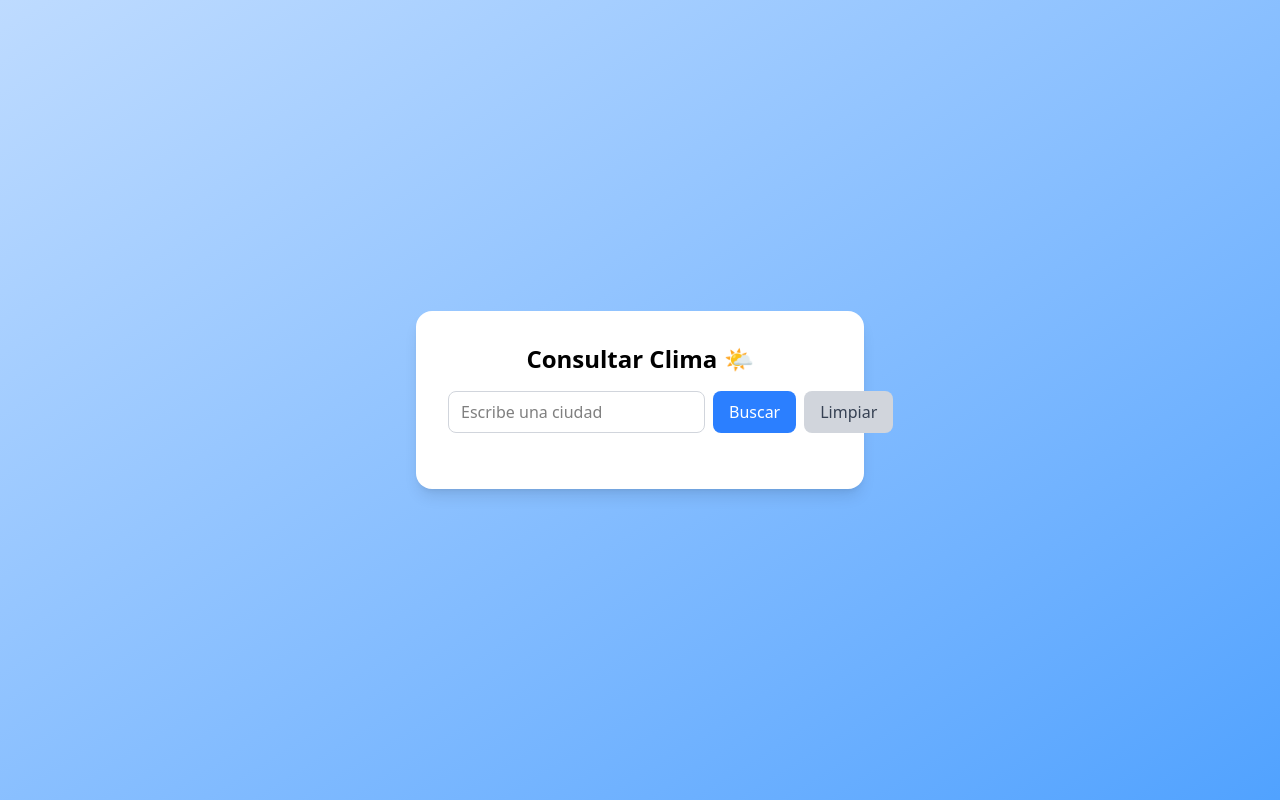
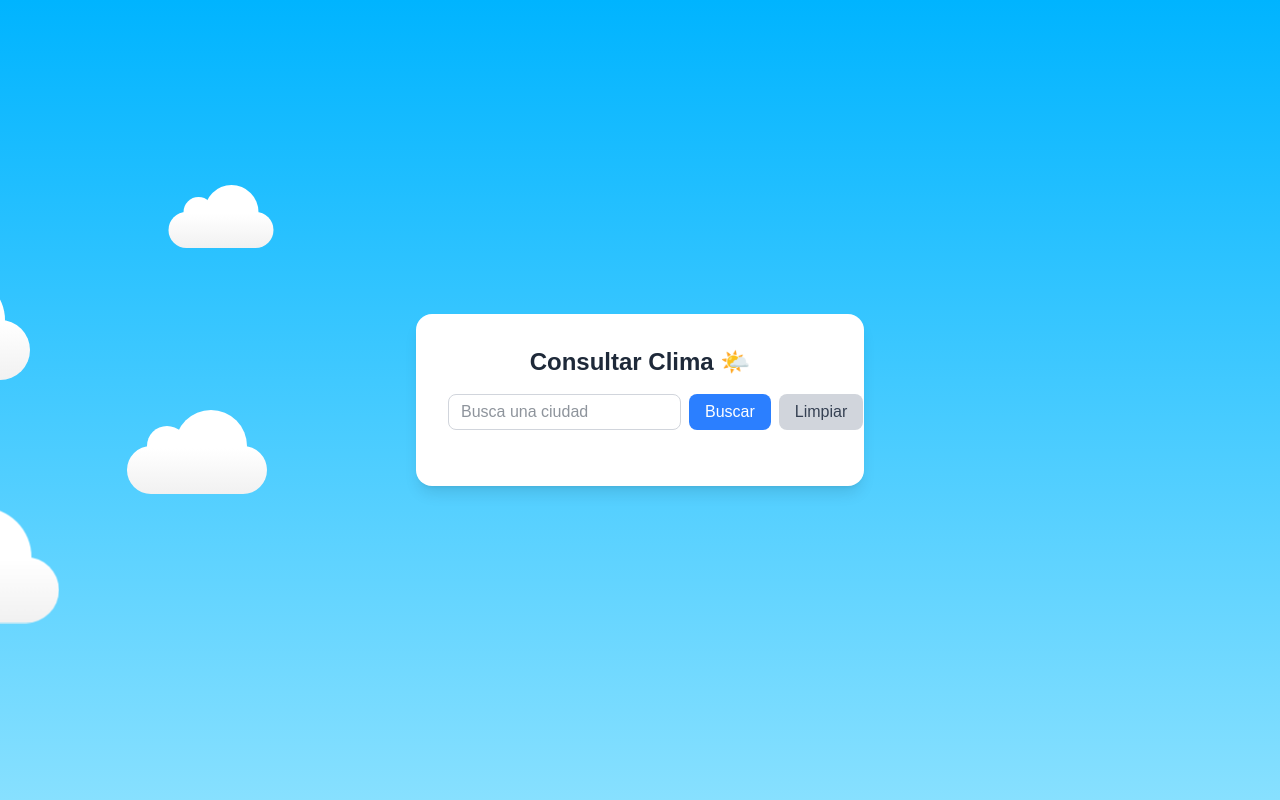
Before and after one commit to danlakelake/Clima-App, a plain HTML site: page index.html in a window 1280 px wide. Drawn offline with nearby package versions, Linux system fonts and the light colour scheme.

Commit message:
correcciones en background

```diff
--- a/index.html
+++ b/index.html
@@ -4,16 +4,37 @@
     <meta charset="UTF-8" />
     <title>Clima App</title>
     <!-- Tailwind v4 -->
+    <link rel="stylesheet" href="styles.css" />
     <script src="https://cdn.jsdelivr.net/npm/@tailwindcss/browser@4"></script>
   </head>
-  <body class="bg-gradient-to-br from-blue-200 to-blue-400 h-screen flex items-center justify-center">
+  <body class="h-screen flex items-center justify-center text-gray-800">
+    <!-- Wrap Nubes -->
+    <div id="wrap-clouds">
+      <!-- Nubes -->
+      <div class="x1">
+        <div class="cloud"></div>
+      </div>
+      <div class="x2">
+        <div class="cloud"></div>
+      </div>
+      <div class="x3">
+        <div class="cloud"></div>
+      </div>
+      <div class="x4">
+        <div class="cloud"></div>
+      </div>
+      <div class="x5">
+        <div class="cloud"></div>
+      </div>
+    </div>
+    <!-- Container Form -->
     <div class="bg-white p-8 rounded-2xl shadow-lg w-full max-w-md text-center">
       <h1 class="text-2xl font-bold mb-4">Consultar Clima 🌤️</h1>
       <div class="flex gap-2">
         <input
           type="text"
           id="ciudad"
-          placeholder="Escribe una ciudad"
+          placeholder="Busca una ciudad"
           class="flex-1 border border-gray-300 rounded-lg px-3 py-2 focus:outline-none focus:ring-2 focus:ring-blue-400"
         />
         <button id="buscar" class="bg-blue-500 text-white px-4 py-2 rounded-lg hover:bg-blue-600 transition cursor-pointer">Buscar</button>
--- /dev/null
+++ b/styles.css
@@ -0,0 +1,148 @@
+body {
+  background: linear-gradient(to bottom, #00b4ff, #87e0ff);
+  font: 100% Arial, Sans Serif;
+  height: 100vh;
+  margin: 0;
+  padding: 0;
+  overflow-x: hidden;
+}
+
+/* Wrap Nubes */
+#wrap-clouds {
+  bottom: 0;
+  left: 0;
+  padding-top: 50px;
+  position: fixed;
+  right: 0;
+  top: 0;
+  z-index: -1;
+}
+
+/* Forma Nubes */
+.cloud {
+  background: #fff;
+  background: -moz-linear-gradient(top, #fff 5%, #f1f1f1 100%);
+  background: -webkit-gradient(linear, left top, left bottom, color-stop(5%, #fff), color-stop(100%, #f1f1f1));
+  background: -webkit-linear-gradient(top, #fff 5%, #f1f1f1 100%);
+  background: -o-linear-gradient(top, #fff 5%, #f1f1f1 100%);
+  background: -ms-linear-gradient(top, #fff 5%, #f1f1f1 100%);
+  background: linear-gradient(top, #fff 5%, #f1f1f1 100%);
+  filter: progid:DXImageTransform.Microsoft.gradient( startColorstr='#fff', endColorstr='#f1f1f1',GradientType=0 );
+
+  -webkit-border-radius: 100px;
+  -moz-border-radius: 100px;
+  border-radius: 100px;
+
+  height: 120px;
+  position: relative;
+  width: 350px;
+}
+
+.cloud:after,
+.cloud:before {
+  background: #fff;
+  content: '';
+  position: absolute;
+  z-index: -1;
+}
+
+.cloud:after {
+  -webkit-border-radius: 100px;
+  -moz-border-radius: 100px;
+  border-radius: 100px;
+
+  height: 100px;
+  left: 50px;
+  top: -50px;
+  width: 100px;
+}
+
+.cloud:before {
+  -webkit-border-radius: 200px;
+  -moz-border-radius: 200px;
+  border-radius: 200px;
+
+  width: 180px;
+  height: 180px;
+  right: 50px;
+  top: -90px;
+}
+
+/* Keyframes */
+@-webkit-keyframes animateCloud {
+  0% {
+    margin-left: -1000px;
+  }
+  100% {
+    margin-left: 100%;
+  }
+}
+
+@-moz-keyframes animateCloud {
+  0% {
+    margin-left: -1000px;
+  }
+  100% {
+    margin-left: 100%;
+  }
+}
+
+@keyframes animateCloud {
+  0% {
+    margin-left: -1000px;
+  }
+  100% {
+    margin-left: 100%;
+  }
+}
+
+/* Animaciones Nubes */
+.x1 {
+  -webkit-animation: animateCloud 35s linear infinite;
+  -moz-animation: animateCloud 35s linear infinite;
+  animation: animateCloud 35s linear infinite;
+
+  -webkit-transform: scale(0.68);
+  -moz-transform: scale(0.68);
+  transform: scale(0.68);
+}
+
+.x2 {
+  -webkit-animation: animateCloud 20s linear infinite;
+  -moz-animation: animateCloud 20s linear infinite;
+  animation: animateCloud 20s linear infinite;
+
+  -webkit-transform: scale(0.3);
+  -moz-transform: scale(0.3);
+  transform: scale(0.3);
+}
+
+.x3 {
+  -webkit-animation: animateCloud 30s linear infinite;
+  -moz-animation: animateCloud 30s linear infinite;
+  animation: animateCloud 30s linear infinite;
+
+  -webkit-transform: scale(0.5);
+  -moz-transform: scale(0.5);
+  transform: scale(0.5);
+}
+
+.x4 {
+  -webkit-animation: animateCloud 18s linear infinite;
+  -moz-animation: animateCloud 18s linear infinite;
+  animation: animateCloud 18s linear infinite;
+
+  -webkit-transform: scale(0.4);
+  -moz-transform: scale(0.4);
+  transform: scale(0.4);
+}
+
+.x5 {
+  -webkit-animation: animateCloud 25s linear infinite;
+  -moz-animation: animateCloud 25s linear infinite;
+  animation: animateCloud 25s linear infinite;
+
+  -webkit-transform: scale(0.55);
+  -moz-transform: scale(0.55);
+  transform: scale(0.55);
+}
```
